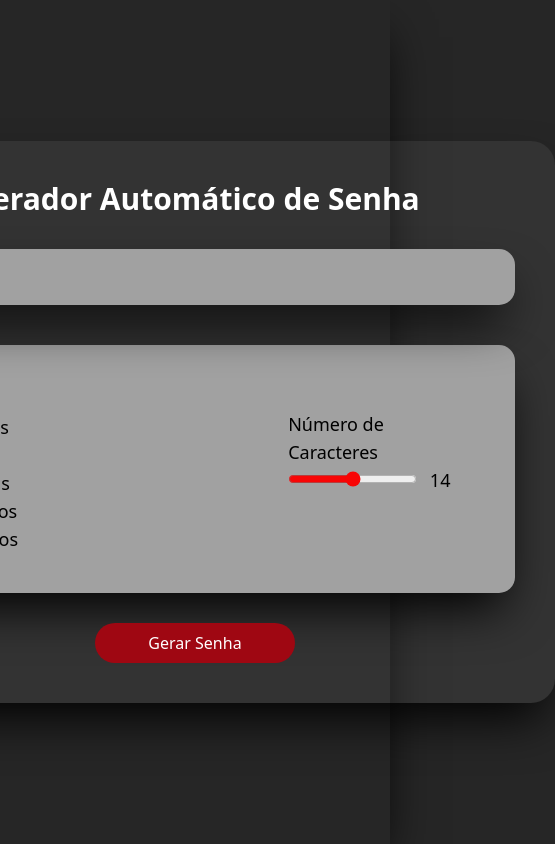
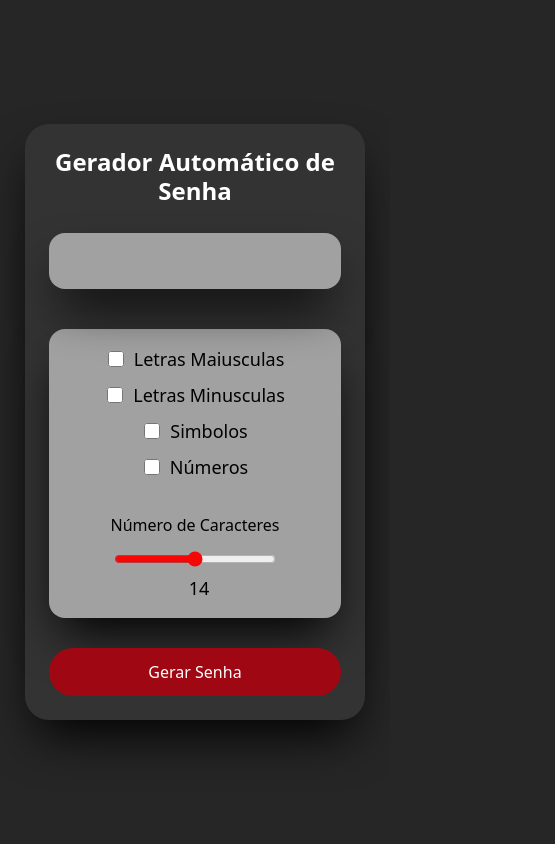
Before and after one commit to Bruno-Terra19/Projeto-Gerador-de-Senha, a website: page PROJETO 1 GERADOR DE SENHAS/src/index.html in a window 390 px wide. Both pictures are taken after a click on the input "Gerar Senha". Shown: the whole page, 555 px wide, since content can reach past the window. Drawn offline with Linux system fonts and the light colour scheme.

Commit message:
Atualização

```diff
--- a/PROJETO 1 GERADOR DE SENHAS/src/index.html
+++ b/PROJETO 1 GERADOR DE SENHAS/src/index.html
@@ -20,20 +20,19 @@
     <div class="sombra">
 
     </div>
-    <form>
-      <div class="mae flex justify-center items-center flex-col min-h-screen shadow-2xl shadow-black">
+      <form>
+    <div class="mae flex justify-center items-center flex-col min-h-screen shadow-2xl shadow-black">
       <div class="w-180 rounded-3xl p-10 shadow-2xl shadow-black" style="background-color: rgba(255, 255, 255, 0.06);">
       <h1 class="text-3xl text-white pb-3">Gerador Automático de Senha</h1>
-      <input type="text" id="inSenha" class="bg-neutral-400 p-4 w-160 rounded-2xl mb-10 shadow-2xl shadow-black" readonly />
+      <input type="text" id="InSenha" name="senha" class="bg-neutral-400 p-4 w-160 rounded-2xl mb-10 shadow-2xl shadow-black" readonly />
       <div class="bg-neutral-400 p- w-10 rounded-2xl p-10 text-lg flex flex-row font-medium shadow-2xl shadow-black" >
         <div class="collun flex flex-col">
  <div class="">
-          <input class="h-4" type="checkbox" name="letrasmaiusculas" id="letrasmaiusculas" />
+          <input class="h-4" type="checkbox" id="letrasmaiusculas" name="letrasmaiusculas" />
           <label class="font-(family-name:open sans) ">Letras Maiusculas</label>
         </div>
          <div class="">
-          <input
-          class="h-4"
+          <input class="h-4"
             type="checkbox"
             name="letrasminusculas"
             id="letrasminusculas"
@@ -45,14 +44,14 @@
           <label>Simbolos</label>
         </div>
         <div class="">
-          <input class="h-4" type="checkbox" name="numeros" id="numeros" />
+          <input class="h-4" type="checkbox" name="numeros" id="num" />
                <label>Números</label>
         </div>
         </div>
 
-    <div class="tabela-flex flex-col justify-center">
+    <div class="tabela-flex">
   <label>Número de Caracteres</label>
-  <div>
+  <div class="range-numeros">
   <input
     class=""
     type="range"
@@ -61,28 +60,19 @@
     name="numeroscaracteres"
     id="numeroscaracteres"
   />
-  <!-- ✅ Aqui aparece o valor do range -->
+
   <span id="valorRange" class="text-black ml-2"></span>
   </div>
-<script>
-  const slider = document.getElementById("numeroscaracteres");
-const output = document.getElementById("valorRange");
-
-output.textContent = slider.value;
-
-slider.addEventListener("input", function() {
-  output.textContent = this.value;
-})
-</script>
 </div>
       </div>
             <div class="bg-red-800 m-10 pl-10 pr-10 p-2 rounded-3xl hover:bg-red-600  text-white" >
-          <input type="submit" value="Gerar Senha">
+  <input type="submit" value="Gerar Senha">
           </div>
+
       </div>
     </div>
       </div>
-    </form>
-    <script src="./script.js"></script>
+       </form>
+       <script src="script.js"></script>
   </body>
 </html>
--- a/PROJETO 1 GERADOR DE SENHAS/src/script.js
+++ b/PROJETO 1 GERADOR DE SENHAS/src/script.js
@@ -1,27 +1,45 @@
 const frm = document.querySelector("form")
+const resp1 = document.querySelector("#InSenha")
+const slider = document.getElementById("numeroscaracteres");
+const output = document.getElementById("valorRange");
+
+output.textContent = slider.value;
+
+slider.addEventListener("input", function() {
+  output.textContent = this.value;
+})
+
 
 frm.addEventListener("submit", (e) => {
     e.preventDefault()
 
 let resposta = ""
 
-        const numCaracteres = parseInt(document.getElementById("numeroscaracteres").value)
-        let Maiusculas = document.querySelector('input[name="letrasmaiusculas"]')
-        let Minusculas = document.querySelector('input[name="letrasminusculas"]')
-        let Simbolos = document.querySelector('input[name="simbolos"]')
-        let Numeros = document.querySelector('input[name="numeros"]')
+    let numCaracteres = parseInt(document.getElementById("numeroscaracteres").value)
+     // pega string numerica e transforma em number
+ let letmaiusculas = document.querySelector('input[name="letrasmaiusculas"]')
+ let letminusculas =  document.querySelector('input[name="letrasminusculas"]')
+ let sim =  document.querySelector('input[name="simbolos"]')
+ let num =  document.querySelector('input[name="numeros"]')
 
-        if (Maiusculas.checked) {
-            resposta += "ABCDEFGHIJKLMNOPQRSTUVWXYZ"
+
+
+ if(letmaiusculas.checked){
+ letmaiusculas = "ABCDEFGHIJKLMNOPQRSTUVWXYZ"
+ resposta +=letmaiusculas
+
  }
-        if (Minusculas.checked) {
-            resposta += "abcdefghijklmnopqrstuvwxyz"
+ if(letminusculas.checked){
+    letminusculas = "abcdefghijklmnopqrstuvwxyz"
+     resposta += letminusculas
  }
-        if (Simbolos.checked) {
-            resposta += "!@#$%^&*()_+{}[]:;<>,.?/"
+ if(sim.checked){
+     sim = "!@#$%^&*()_+{}[]:;<>,.?/"
+      resposta +=sim
  }
-        if (Numeros.checked) {
-            resposta += "0123456789"
+ if(num.checked){
+    num = "0123456789"
+     resposta += num
  }
 
  if (resposta.length === 0) {
@@ -29,13 +47,15 @@ frm.addEventListener("submit", (e) => {
             return
         }
 
+
         let senha = ""
+        for(let i = 0; i < numCaracteres; i++){
 
-        for(let i = 0; i < numCaracteres; i++){
         let sorteio = Math.floor(Math.random() * resposta.length)
         senha += resposta[sorteio]
+
+
+
         }
-
-        frm.inSenha.value = senha
-
+        resp1.value = senha
 })
--- a/PROJETO 1 GERADOR DE SENHAS/src/style.css
+++ b/PROJETO 1 GERADOR DE SENHAS/src/style.css
@@ -32,11 +32,136 @@ text-align: center;
 
 
 .tabela-flex {
-    margin-left: 200px;
+    margin-left: 180px;
     margin-top: 25px;
+    gap: 30px;
 }
 
 h1 {
     font-weight:bold;
     text-align: center;
     margin-bottom: 20px;}
+
+#InSenha {
+  font-weight:bold ;
+  text-align: center;
+  font-size: large;
+}
+
+.bg-neutral-400{
+  max-width: 100%;
+  width: 97%
+}
+
+/*  Mobile */
+@media (max-width: 768px) {
+  .mae {
+    padding: 1rem;
+  }
+
+  .mae > div {
+    width: 95% !important;
+    max-width: 400px;
+    padding: 1.5rem !important;
+    margin: 0 auto;
+  }
+
+  body {
+    padding: 0;
+    margin: 0;
+  }
+
+  h1 {
+    font-size: 1.5rem !important;
+    margin-bottom: 1rem;
+  }
+
+  #InSenha {
+    width: 100% !important;
+    max-width: 400px;
+    font-size: 1rem;
+    padding: 0.75rem;
+  }
+
+  .bg-neutral-400 {
+
+    max-width: 100%;
+    width: 22rem;
+
+    flex-direction: column !important;
+    padding: 1rem !important;
+    gap: 1rem;
+  }
+
+  .collun {
+    width: 100%;
+    gap:0.5rem;
+    display: flex;
+    justify-content: center;
+    align-items:center
+
+  }
+
+  .collun > div {
+    display: flex;
+    align-items: center;
+    gap: 0.5rem;
+  }
+
+  .tabela-flex {
+    margin-left: 0 !important;
+    margin-top: 1rem !important;
+    width: 100%;
+    display: flex;
+    flex-direction: column;
+    align-items: center;
+    gap: 0.5rem;
+  }
+
+  .tabela-flex label {
+    font-size: 1rem;
+    font-weight: 500;
+  }
+
+  .tabela-flex input[type="range"] {
+    width: 100%;
+    max-width: 250px;
+  }
+
+  .bg-red-800 {
+    max-width: 100% ;
+    width: 100%;
+
+    padding: 0.75rem !important;
+  }
+
+
+  .bg-red-800 input[type="submit"] {
+    max-width: 100%;
+    font-size: 1rem;
+  }
+
+  .range-numeros{
+    text-align: center;
+  }
+}
+
+/* Tablet*/
+@media (min-width: 769px) and (max-width: 1024px) {
+  .mae > div {
+    width: 80% !important;
+    max-width: 600px;
+  }
+
+  .tabela-flex {
+    margin-left: 70px !important;
+  }
+
+  #InSenha {
+    width: 100% !important;
+    max-width: 500px;
+  }
+    .range-numeros{
+    text-align: center;
+  }
+}
```
Lines whose indentation alone changed are shown as unchanged.
